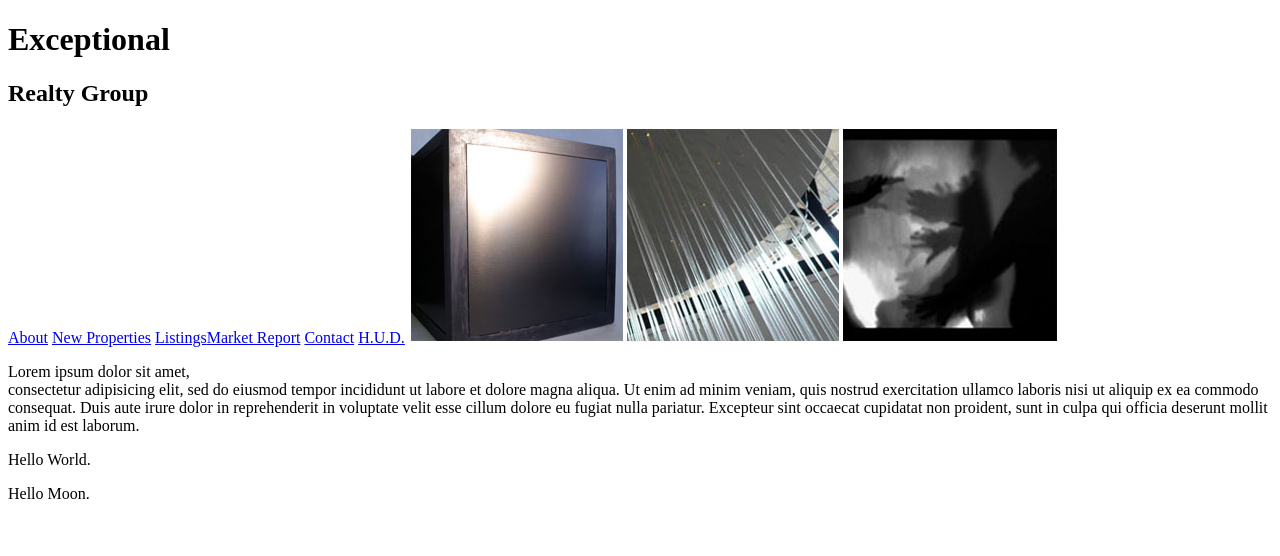
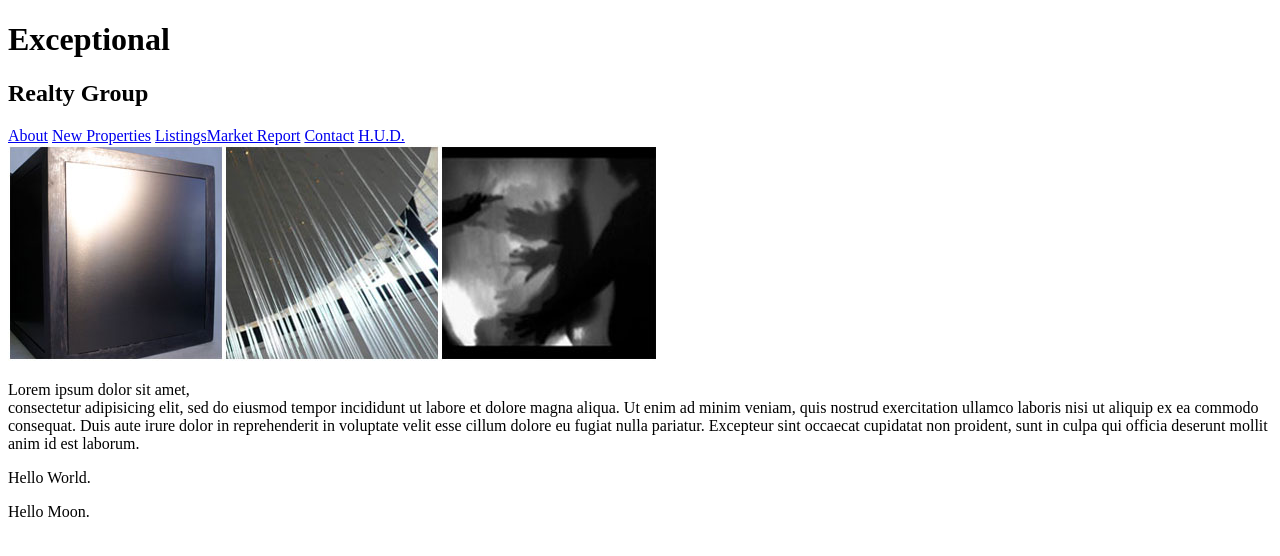
Before and after one commit to snkoski/exceptional-realty, a plain HTML site: page index.html in a window 1280 px wide. Drawn offline with Linux system fonts and the light colour scheme.

Commit message:
added header

```diff
--- a/index.html
+++ b/index.html
@@ -12,13 +12,15 @@
   <body>
     <!-- The body is the entire viewable area of the web page. For example we can see text, links, images, and media. -->
 
+    <header>
+      <h1>Exceptional</h1>
+      <h2>Realty Group</h2>
+	    <nav>
+	      <!-- links -->
+	      <a href="index.html">About</a> <a href="new-properties.html">New Properties</a> <a href="real-estate-listings.html">Listings</a><a href="market-report.html">Market Report</a> <a href="contact.html">Contact</a> <a href="http://hud.gov"target="_blank">H.U.D.</a>
+	    </nav>
 
-    <h1>Exceptional</h1>
-    <h2>Realty Group</h2>
-
-    <!-- links -->
-    <a href="index.html">About</a> <a href="new-properties.html">New Properties</a> <a href="real-estate-listings.html">Listings</a><a href="market-report.html">Market Report</a> <a href="contact.html">Contact</a> <a href="http://hud.gov"target="_blank">H.U.D.</a>
-
+    </header>
     <img src="images/Jonathan_Grover.jpg" alt="A beautiful living room." title="Welcome to Exceptional Realty Group">
 
     <!--
```
